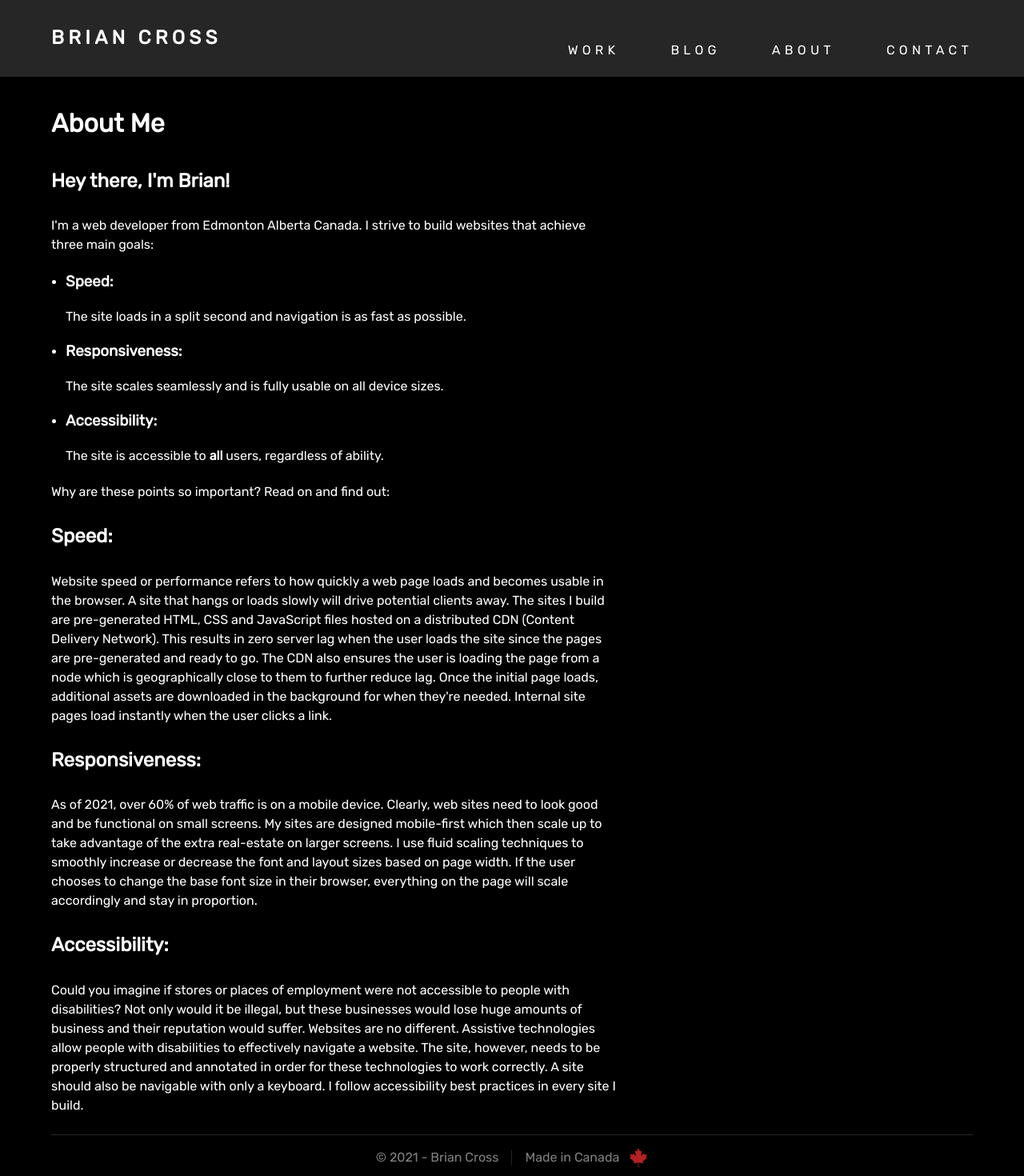
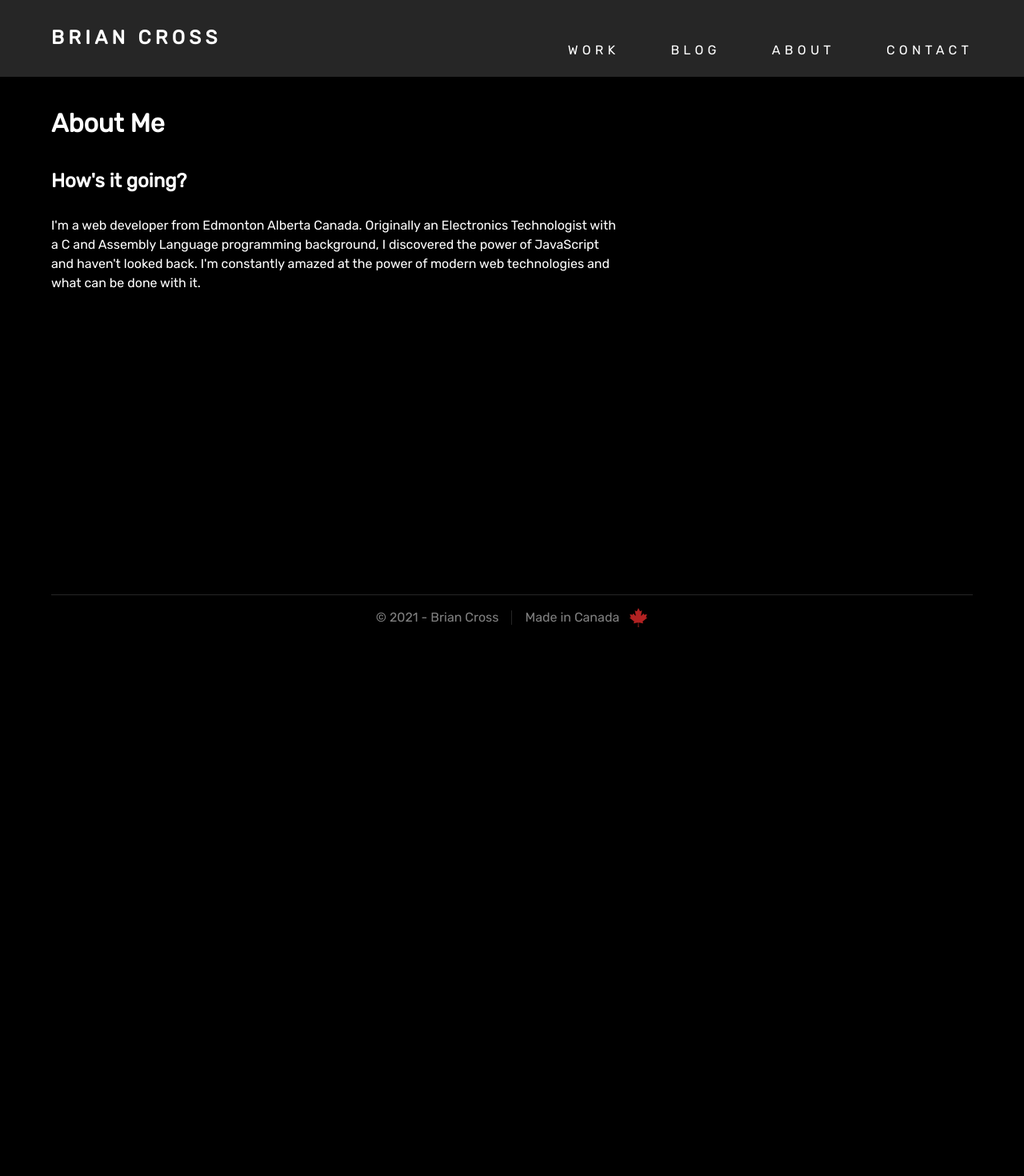
Before and after one commit to brian-cross/personal-site, a Next.js app: page /about in a window 1280 px wide. Shown: the top 1470 px of the page at 80% size. After the commit the page ends 800 px from the top, so only its background shows below. Built offline with nearby package versions, Linux system fonts and the light colour scheme.

Commit message:
Modified about page text.

```diff
--- a/pages/about.js
+++ b/pages/about.js
@@ -4,73 +4,14 @@ export default function About() {
   return (
     <main className={main}>
       <h1>About Me</h1>
-      <section>
-        <h2>Hey there, I'm Brian!</h2>
-        <p>
-          I'm a web developer from Edmonton Alberta Canada. I strive to build
-          websites that achieve three main goals:
-        </p>
-        <ul>
-          <li>
-            <h3>Speed:</h3>
-            The site loads in a split second and navigation is as fast as
-            possible.
-          </li>
-          <li>
-            <h3>Responsiveness:</h3>
-            The site scales seamlessly and is fully usable on all device sizes.
-          </li>
-          <li>
-            <h3>Accessibility:</h3>
-            The site is accessible to <strong>all</strong> users, regardless of
-            ability.
-          </li>
-        </ul>
-        <p>Why are these points so important? Read on and find out:</p>
-      </section>
-      <section>
-        <h2>Speed:</h2>
-        <p>
-          Website speed or performance refers to how quickly a web page loads
-          and becomes usable in the browser. A site that hangs or loads slowly
-          will drive potential clients away. The sites I build are pre-generated
-          HTML, CSS and JavaScript files hosted on a distributed CDN (Content
-          Delivery Network). This results in zero server lag when the user loads
-          the site since the pages are pre-generated and ready to go. The CDN
-          also ensures the user is loading the page from a node which is
-          geographically close to them to further reduce lag. Once the initial
-          page loads, additional assets are downloaded in the background for
-          when they're needed. Internal site pages load instantly when the user
-          clicks a link.
-        </p>
-      </section>
-      <section>
-        <h2>Responsiveness:</h2>
-        <p>
-          As of 2021, over 60% of web traffic is on a mobile device. Clearly,
-          web sites need to look good and be functional on small screens. My
-          sites are designed mobile-first which then scale up to take advantage
-          of the extra real-estate on larger screens. I use fluid scaling
-          techniques to smoothly increase or decrease the font and layout sizes
-          based on page width. If the user chooses to change the base font size
-          in their browser, everything on the page will scale accordingly and
-          stay in proportion.
-        </p>
-      </section>
-      <section>
-        <h2>Accessibility:</h2>
-        <p>
-          Could you imagine if stores or places of employment were not
-          accessible to people with disabilities? Not only would it be illegal,
-          but these businesses would lose huge amounts of business and their
-          reputation would suffer. Websites are no different. Assistive
-          technologies allow people with disabilities to effectively navigate a
-          website. The site, however, needs to be properly structured and
-          annotated in order for these technologies to work correctly. A site
-          should also be navigable with only a keyboard. I follow accessibility
-          best practices in every site I build.
-        </p>
-      </section>
+      <h2>How's it going?</h2>
+      <p>
+        I'm a web developer from Edmonton Alberta Canada. Originally an
+        Electronics Technologist with a C and Assembly Language programming
+        background, I discovered the power of JavaScript and haven't looked
+        back. I'm constantly amazed at the power of modern web technologies and
+        what can be done with it.
+      </p>
     </main>
   );
 }
```
